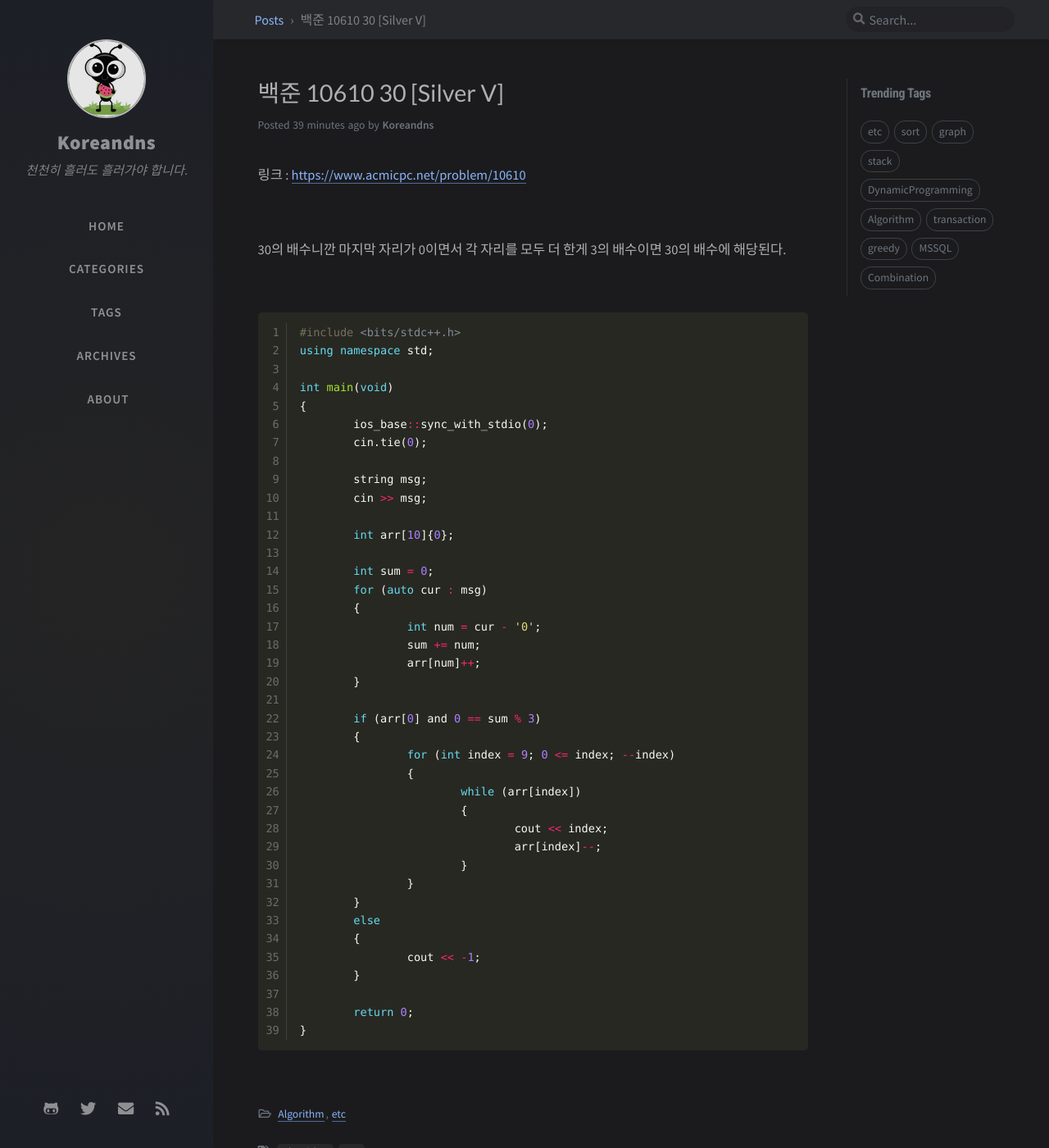
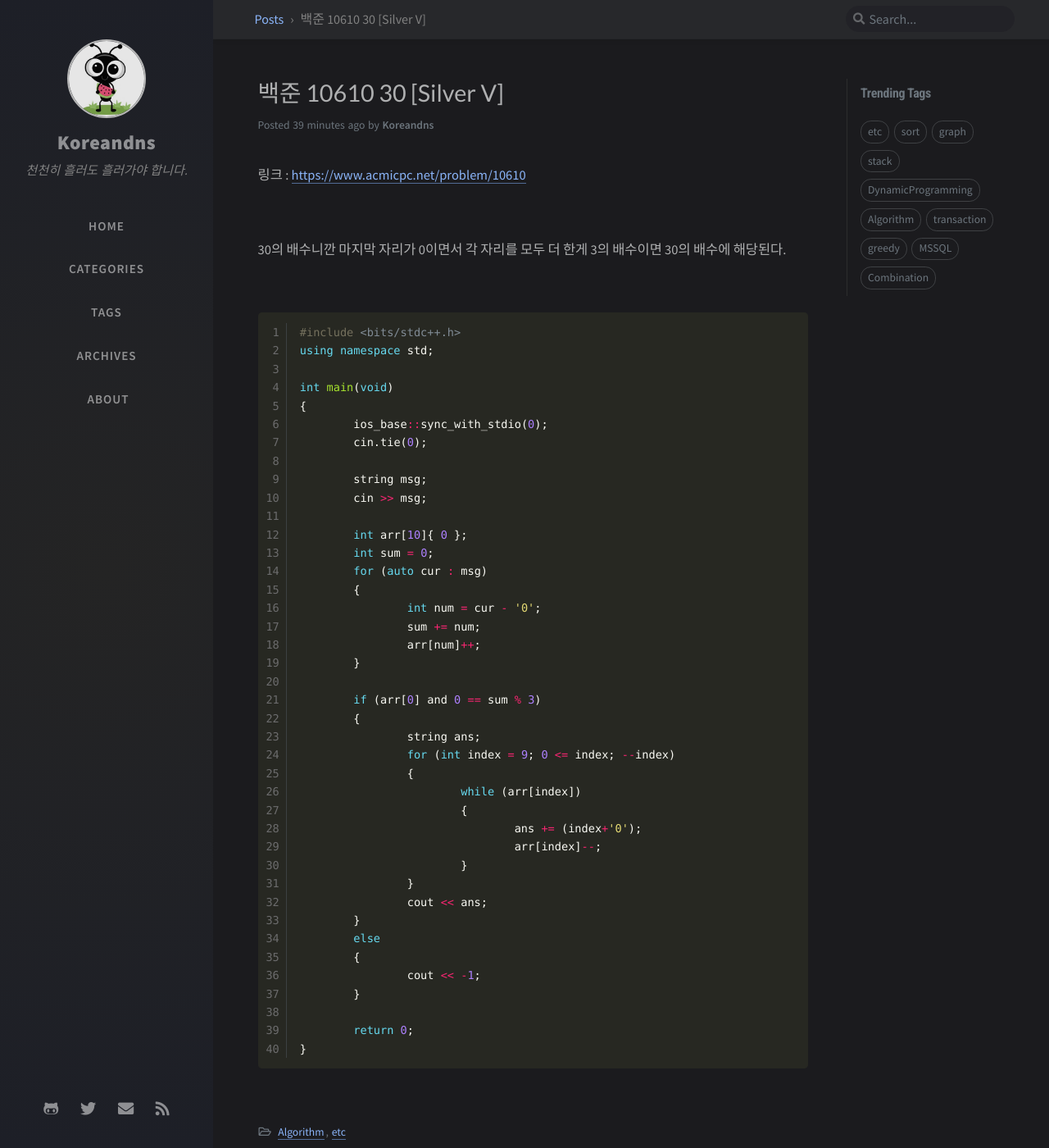
Before and after one commit to KoreanDNS/koreandns.github.io, a Jekyll site: the page built from _posts/Algorithm/acmicpc/2020-05-03-acmicpc-10610.md, in a window 1280 px wide and 1400 px high. Shown: the whole window at 82% size. Built offline with Jekyll 4.4.1, drawn with Linux system fonts in a browser that asks for light colours; nearby versions of some CDN libraries; comment, search, counter and statistics services are not loaded.

Commit message:
no message

```diff
--- a/_posts/Algorithm/acmicpc/2020-05-03-acmicpc-10610.md
+++ b/_posts/Algorithm/acmicpc/2020-05-03-acmicpc-10610.md
@@ -32,8 +32,7 @@ int main(void)
 	string msg;
 	cin >> msg;
 
-	int arr[10]{0};
-
+	int arr[10]{ 0 };
 	int sum = 0;
 	for (auto cur : msg)
 	{
@@ -44,14 +43,16 @@ int main(void)
 
 	if (arr[0] and 0 == sum % 3)
 	{
+		string ans;
 		for (int index = 9; 0 <= index; --index)
 		{
 			while (arr[index])
 			{
-				cout << index;
+				ans += (index+'0');
 				arr[index]--;
 			}
 		}
+		cout << ans;
 	}
 	else
 	{
```
